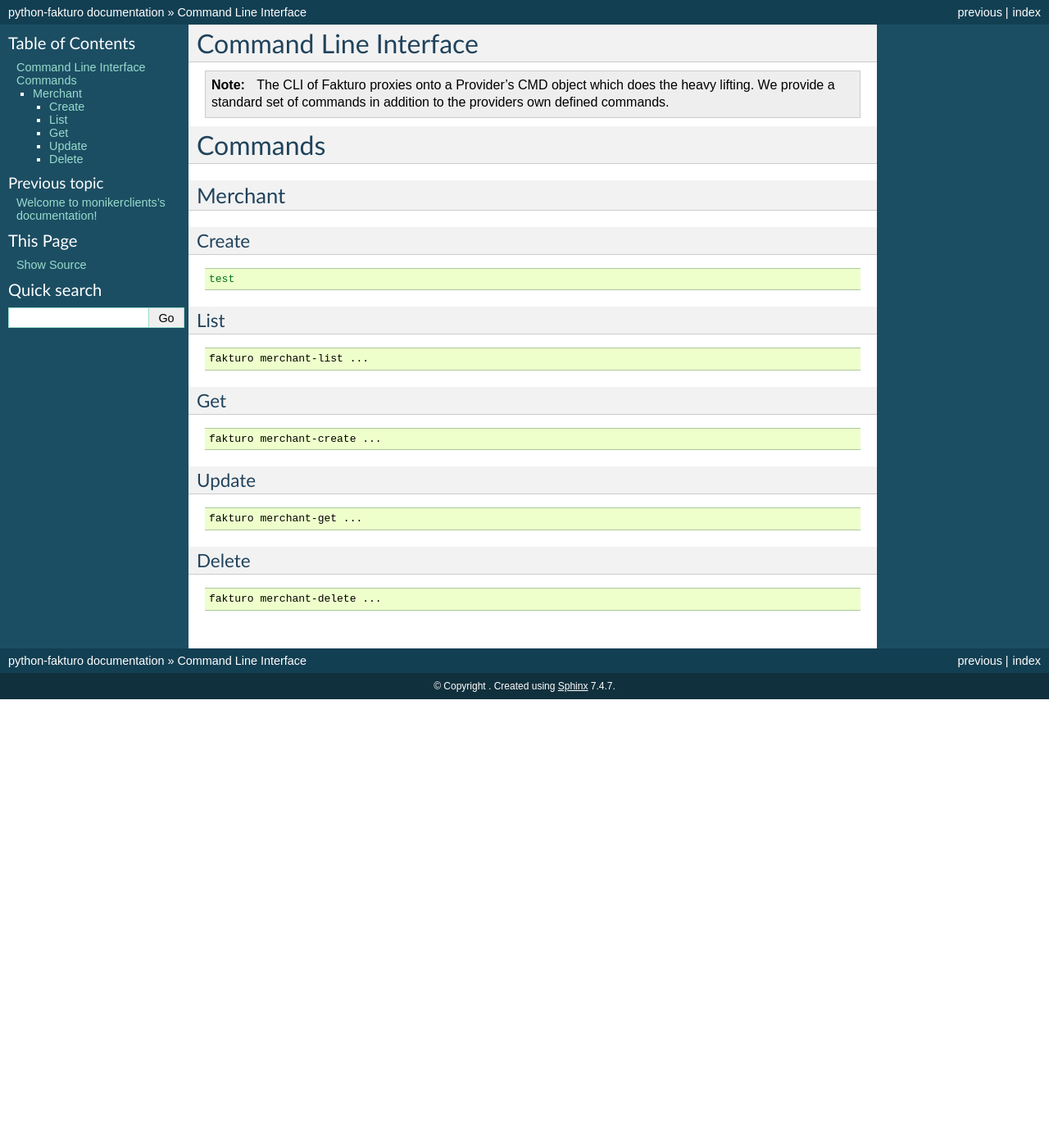
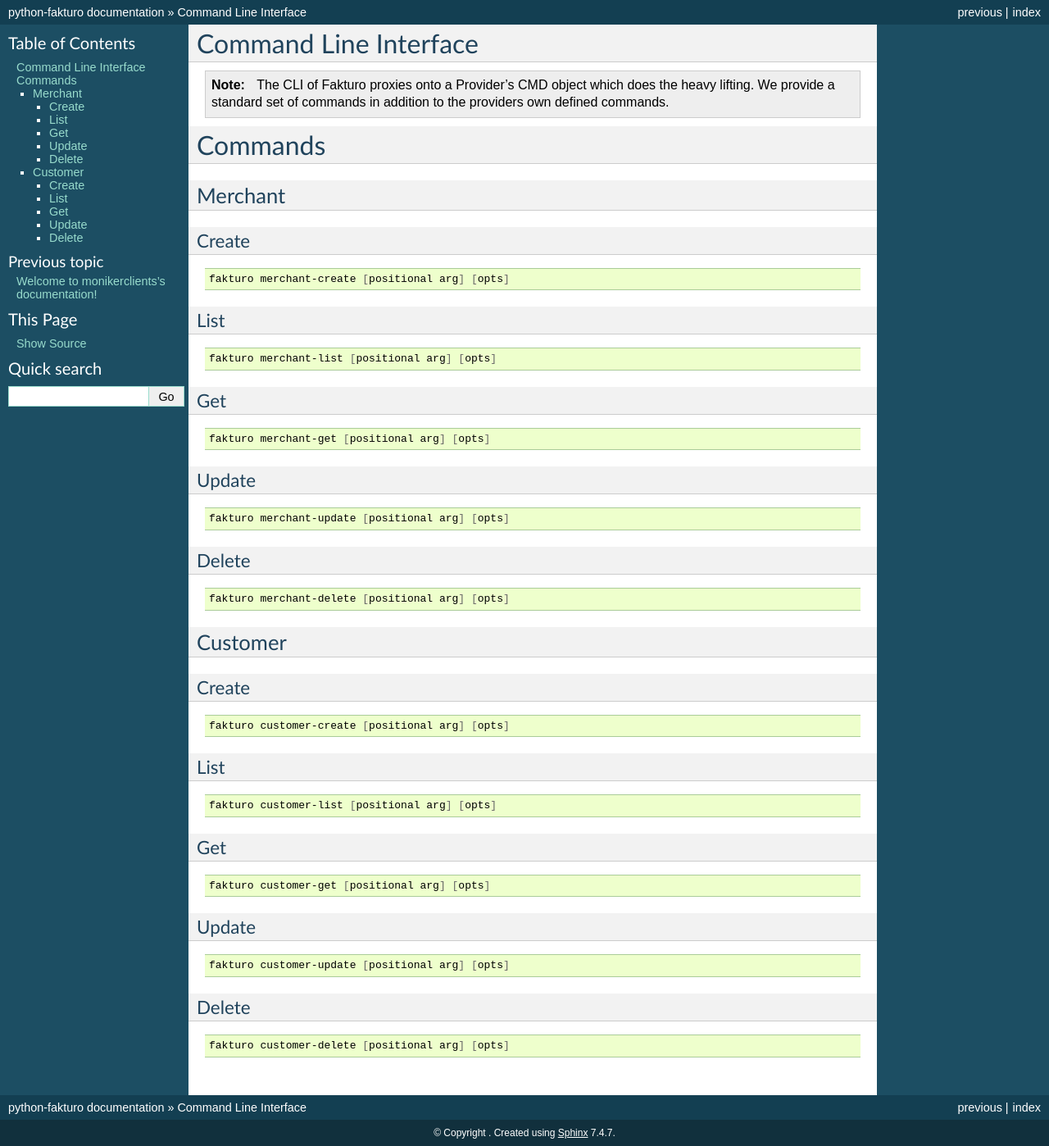
Before and after one commit to billingstack/python-fakturo, a Sphinx documentation site: the page built from doc/source/cli.rst, in a window 1280 px wide. Shown: the whole page at 82% size. Built offline with Sphinx 7.4.7, drawn with Linux system fonts in a browser that asks for light colours; pages that are not in the unit, such as notebooks, are missing from menus; the version number could not be read and is left out; before the commit the page ends 900 px from its top, so only the background shows below that.

Commit message:
Add more commands and correct existing

```diff
--- a/doc/source/cli.rst
+++ b/doc/source/cli.rst
@@ -36,32 +36,70 @@
 
 .. code-block:: bash
 
-   test
+   fakturo merchant-create [positional arg] [opts]
 
 List
 ====
 
 .. code-block:: bash
 
-   fakturo merchant-list ...
+   fakturo merchant-list [positional arg] [opts]
 
 Get
 ===
 
 .. code-block:: bash
 
-   fakturo merchant-create ...
+   fakturo merchant-get [positional arg] [opts]
 
 Update
 ======
 
 .. code-block:: bash
 
-   fakturo merchant-get ...
+   fakturo merchant-update [positional arg] [opts]
 
 Delete
 ======
 
 .. code-block:: bash
 
-   fakturo merchant-delete ...
+   fakturo merchant-delete [positional arg] [opts]
+
+Customer
+++++++++
+
+Create
+======
+
+.. code-block:: bash
+
+   fakturo customer-create [positional arg] [opts]
+
+List
+====
+
+.. code-block:: bash
+
+   fakturo customer-list [positional arg] [opts]
+
+Get
+===
+
+.. code-block:: bash
+
+   fakturo customer-get [positional arg] [opts]
+
+Update
+======
+
+.. code-block:: bash
+
+   fakturo customer-update [positional arg] [opts]
+
+Delete
+======
+
+.. code-block:: bash
+
+   fakturo customer-delete [positional arg] [opts]
```
